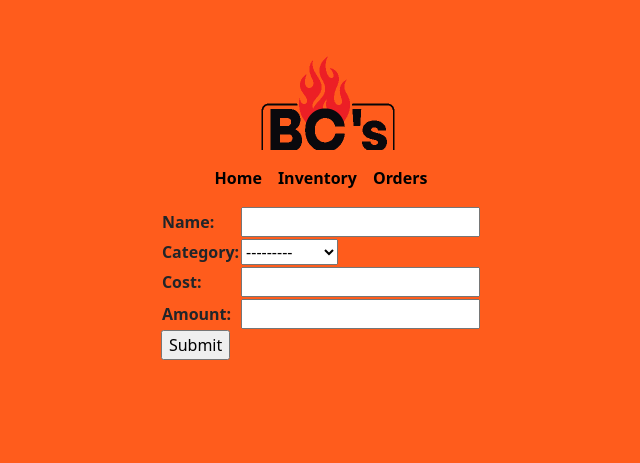
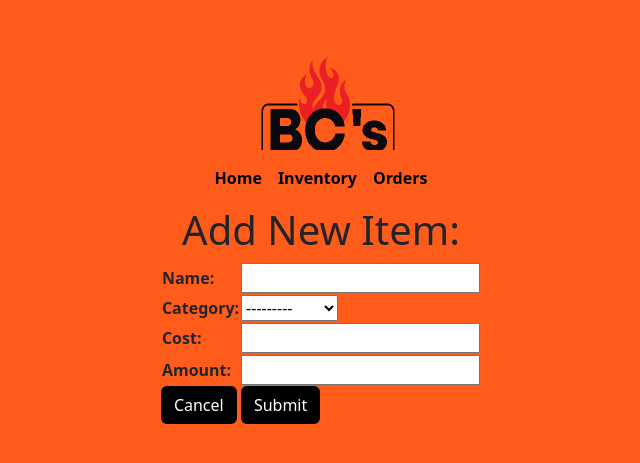
Before and after one commit to Shoxed/Inventory-App, a Django app: page /inventory/add_item/ in a window 1280 px wide. Shown: the top 463 px of the page, without its empty margins (319-959 px from the left). Run offline with Django 4.2, Linux system fonts and the light colour scheme.

Commit message:
Updated HTML

```diff
--- a/inventory_app/templates/inventory_app/base_template.html
+++ b/inventory_app/templates/inventory_app/base_template.html
@@ -40,8 +40,11 @@
 </head>
 
 <body>
-  <img src="{% static 'images/bbq_logo.gif' %}" alt="BBQ Logo" class = "center" style="width: 350px; margin-bottom: -220px;">
+  <div class = "container-fluid">
+  <img src="{% static 'images/bbq_logo.gif' %}" alt="This is BC's BBQ Logo" class = "center" style="width: 350px; margin-bottom: -220px;">
+  </div>
   <!-- Navbar -->
+  <div class = "container">
   <nav class="navbar navbar-expand-lg" style="background-color: #ff5c1c;">
     <div class="container-fluid">
       <button class="navbar-toggler" type="button" data-bs-toggle="collapse" data-bs-target="#navbarNav" aria-controls="navbarNav" aria-expanded="false" aria-label="Toggle navigation"><span class="navbar-toggler-icon"></span></button>
@@ -60,6 +63,7 @@
       </div>
     </div>
   </nav>
+</div>
 
   <!-- add block content from html template -->
 <div class = "container-fluid">
--- a/inventory_app/templates/inventory_app/item_delete.html
+++ b/inventory_app/templates/inventory_app/item_delete.html
@@ -3,7 +3,7 @@
 {% block content %}
 <h2> Delete: {{item.name}} </h2>
 <form action="" method="POST">
-    <p>Are you sure you would to delete item?</p>
+    <p><Strong>Are you sure you would to delete item?</Strong></p>
 
    {% csrf_token %}
    <div class="container-fluid">
--- a/inventory_app/templates/inventory_app/item_form.html
+++ b/inventory_app/templates/inventory_app/item_form.html
@@ -4,7 +4,7 @@
 
 <!-- Replace block content in base_template.html -->
 {% block content %}
-
+<h1>Add New Item:</h1>
 
 <form action="" method="POST">
 
@@ -13,7 +13,8 @@
 <table>
 {{ form.as_table }}
 </table>
-<input type="submit" name="Submit">
+<a class="btn custom-btn" href="{% url 'inventory' %}">Cancel</a>
+<button class="btn custom-btn" type="submit">Submit</button>
 </form>
 
 
--- a/inventory_app/templates/inventory_app/item_list.html
+++ b/inventory_app/templates/inventory_app/item_list.html
@@ -7,11 +7,11 @@
     <ul>
     {% for item in item_list %}
       <li>
-        <p> {{item.name}}
+        <p> <Strong>{{item.name}}
           <a class="btn btn-sm custom-btn" href="{{item.get_absolute_url}}">View</a>
           <a class="btn btn-sm custom-btn" href="{% url 'item-delete' pk=item.id %}" role="button">Delete</a>
           <a class="btn btn-sm custom-btn" href="{% url 'item-update' pk=item.id %}" role="button">Update</a>
-        </p>
+        </Strong></p>
       </li>
     {% endfor %}
     </ul>
```
